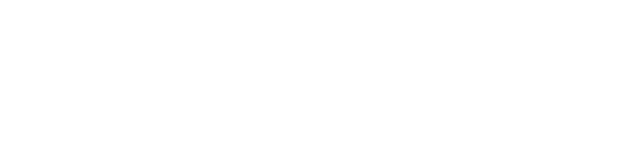
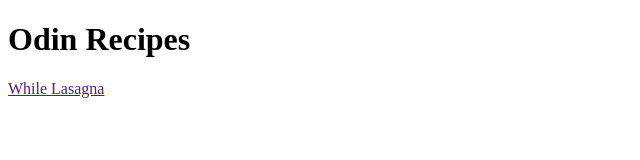
Before and after one commit to ooBuzZz/odin-recipes, a plain HTML site: page index.html in a window 1280 px wide. Shown: the whole page, without its empty margins (0-640 px from the left). Drawn offline with Linux system fonts and the light colour scheme.

Commit message:
Added recipe

```diff
--- a/index.html
+++ b/index.html
@@ -4,3 +4,9 @@
     <meta charset="UTF-8">
     <meta name="viewport" content="width=device-width, initial-scale=1.0">
     <title>Odin Recipes</title>
+</head>
+<body>
+    <h1>Odin Recipes</h1>
+    <a href=""recipes/lasagna.html">While Lasagna</a>
+</body>
+</html>
```
